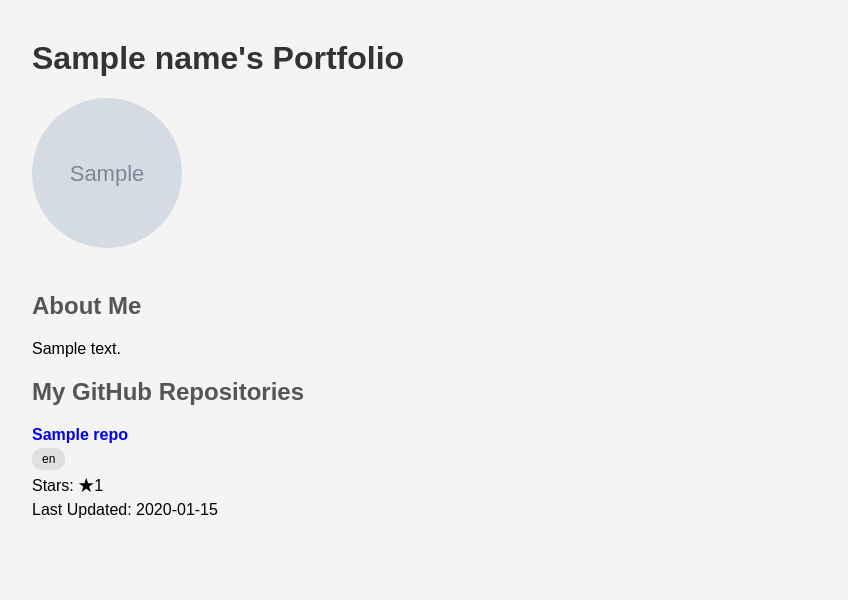
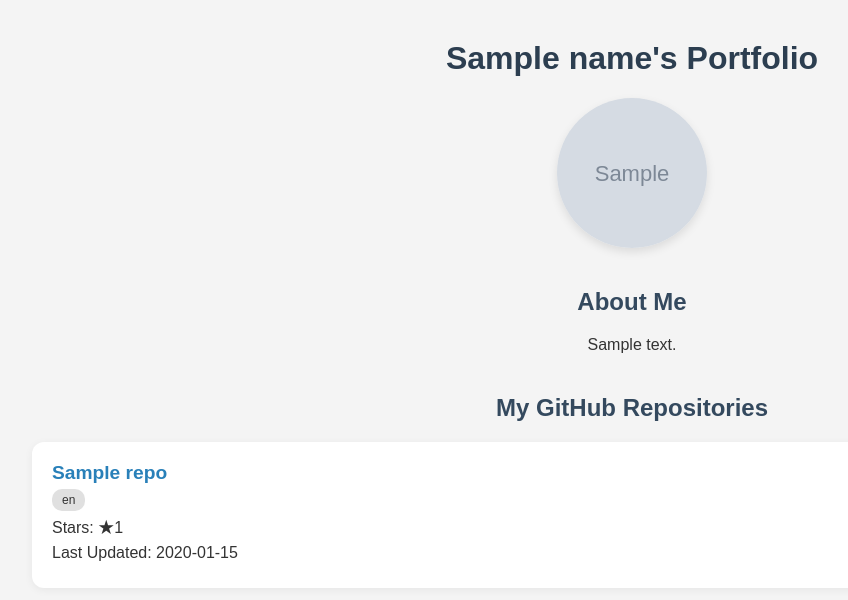
Before and after one commit to Gratien583/PyRepoProfile, a Python web app: template template/template.html in a window 1280 px wide. Shown: the top 600 px of the page, without its empty margins (8-856 px from the left). Run offline with Jinja, Linux system fonts and the light colour scheme; the template is opened without the code that fills it: most values are stand-ins (such as "Sample title", 1, 10 or a date in 2020); grey boxes marked "Sample" are stand-in pictures.

Commit message:
テンプレートの変更

```diff
--- a/template/template.html
+++ b/template/template.html
@@ -1,28 +1,66 @@
 <!DOCTYPE html>
 <html lang="ja">
 <head>
-    <meta charset="UTF-8">
-    <meta name="viewport" content="width=device-width, initial-scale=1.0">
+  <meta charset="UTF-8" />
+  <meta name="viewport" content="width=device-width, initial-scale=1.0" />
   <title>{{ name }}'s Portfolio</title>
   <style>
-        body { font-family: Arial, sans-serif; margin: 40px; background-color: #f4f4f4; }
-        h1 { color: #333; }
-        h2 { color: #555; }
-        .repo { margin-bottom: 10px; }
-        .repo a { text-decoration: none; font-weight: bold; }
-        .repo img { width: 100px; height: 100px; }
-        .repo p { margin: 5px 0; }
+    body {
+      font-family: Arial, sans-serif;
+      margin: 40px;
+      background-color: #f4f4f4;
+      color: #333;
+    }
+    h1 {
+      color: #2c3e50;
+      text-align: center;
+    }
+    h2 {
+      color: #34495e;
+      margin-top: 40px;
+      text-align: center;
+    }
+    .profile-img {
+      display: block;
+      margin: 0 auto 20px;
+      width: 150px;
+      height: 150px;
+      border-radius: 50%;
+      box-shadow: 0 4px 10px rgba(0, 0, 0, 0.1);
+    }
+    .repo {
+      background: #fff;
+      border-radius: 12px;
+      padding: 20px;
+      margin-bottom: 20px;
+      box-shadow: 0 2px 8px rgba(0, 0, 0, 0.06);
+    }
+    .repo a {
+      text-decoration: none;
+      font-weight: bold;
+      font-size: 1.2rem;
+      color: #2980b9;
+    }
+    .repo a:hover {
+      text-decoration: underline;
+    }
+    .repo p {
+      margin: 6px 0;
+    }
+    .badge img {
+      margin-top: 6px;
+    }
   </style>
 </head>
 <body>
   <h1>{{ name }}'s Portfolio</h1>
 
   {% if avatar_url %}
-        <img src="{{ avatar_url }}" alt="{{ name }}のアイコン" style="width:150px; height:150px; border-radius: 50%; margin-bottom: 20px;">
+    <img src="{{ avatar_url }}" alt="{{ name }}のアイコン" class="profile-img" />
   {% endif %}
 
   <h2>About Me</h2>
-    <p>{{ about_me }}</p>
+  <p style="text-align: center;">{{ about_me }}</p>
 
   <h2>My GitHub Repositories</h2>
   <div>
@@ -31,10 +69,26 @@
         <a href="{{ repo.html_url }}" target="_blank">{{ repo.name }}</a>
 
         {% if repo.language %}
-                    <p>
+          <p class="badge">
+            {% if repo.language == "TypeScript" %}
+              <img src="https://img.shields.io/badge/TypeScript-3178C6?style=for-the-badge&logo=typescript&logoColor=white" alt="TypeScript" />
+            {% elif repo.language == "HTML" or repo.language == "HTML5" %}
+              <img src="https://img.shields.io/badge/HTML5-E34F26?style=for-the-badge&logo=html5&logoColor=white" alt="HTML5" />
+            {% elif repo.language == "PHP" %}
+              <img src="https://img.shields.io/badge/PHP-777BB4?style=for-the-badge&logo=php&logoColor=white" alt="PHP" />
+            {% elif repo.language == "Python" %}
+              <img src="https://img.shields.io/badge/Python-3776AB?style=for-the-badge&logo=python&logoColor=white" alt="Python" />
+            {% elif repo.language == "JavaScript" %}
+              <img src="https://img.shields.io/badge/JavaScript-F7DF1E?style=for-the-badge&logo=javascript&logoColor=black" alt="JavaScript" />
+            {% elif repo.language == "CSS" %}
+              <img src="https://img.shields.io/badge/CSS3-1572B6?style=for-the-badge&logo=css3&logoColor=white" alt="CSS3" />
+            {% elif repo.language == "Dockerfile" %}
+              <img src="https://img.shields.io/badge/Docker-2496ED?style=for-the-badge&logo=docker&logoColor=white" alt="Docker" />
+            {% else %}
               <span style="background-color:#e0e0e0; padding:4px 10px; border-radius:10px; font-size:12px;">
                 {{ repo.language }}
               </span>
+            {% endif %}
           </p>
         {% endif %}
 
```
Lines whose indentation alone changed are shown as unchanged.
